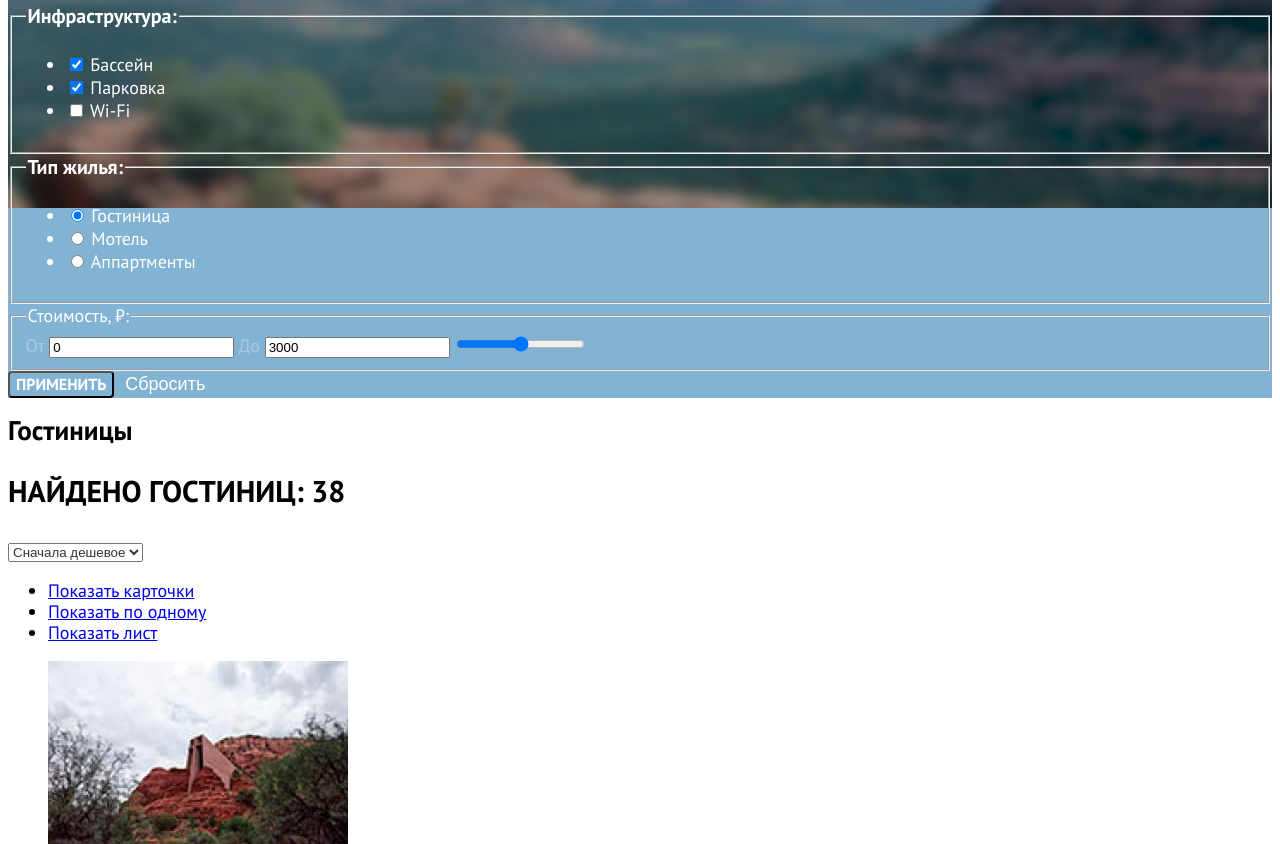
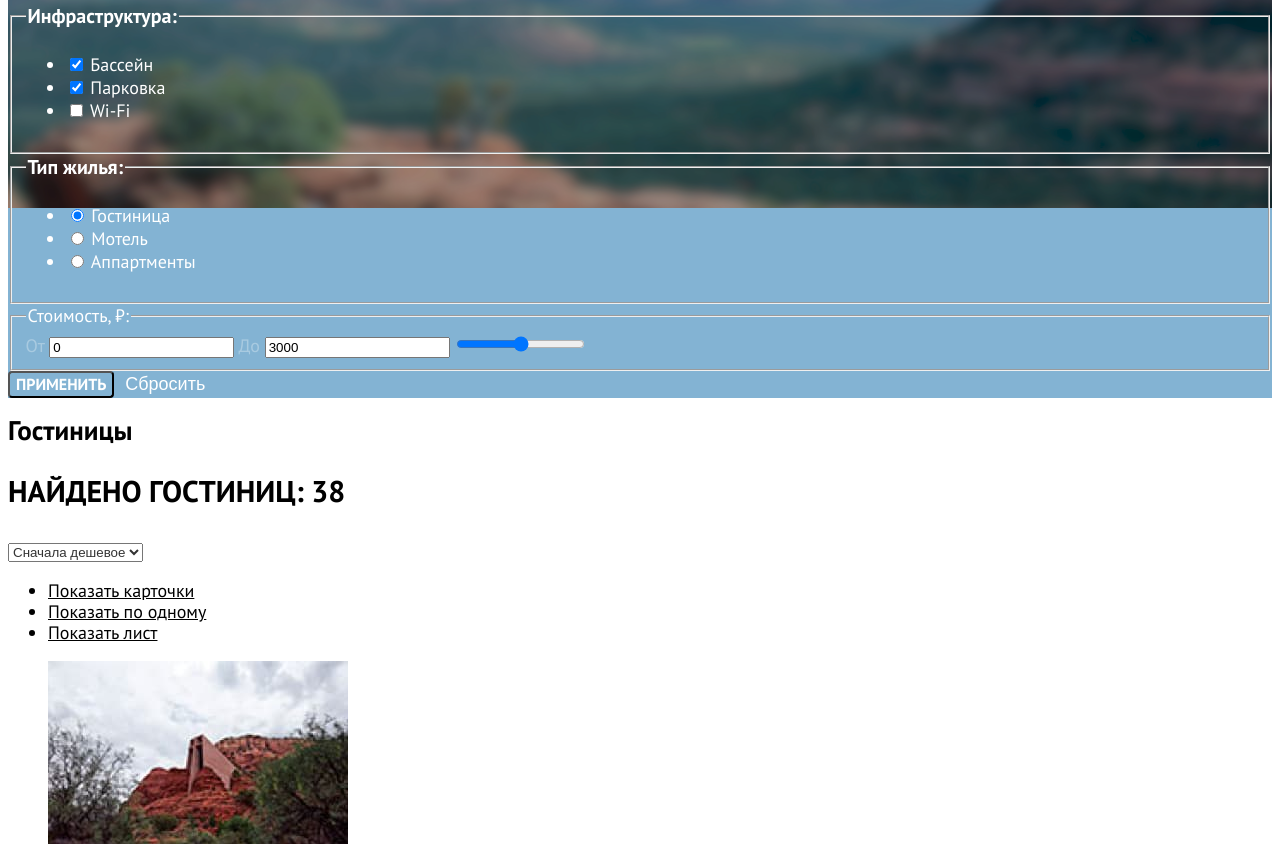
Before and after one commit to htmlacademy-htmlcss/1438629-sedona-33, a plain HTML site: page catalog.html in a window 1280 px wide. Shown: the part 545-1389 px from the top of the page. Drawn offline with Linux system fonts and the light colour scheme.

Commit message:
Update catalog.html

```diff
--- a/catalog.html
+++ b/catalog.html
@@ -48,7 +48,6 @@
 	</header>
 	<main class="main-inner">
 		<div class="filter-box">
-			<header class="inner-header">
 			<h1 class="inner-header-title">Гостиницы Седоны</h1>
 			<ul class="breadcrumbs">
 				<li class="breadcrumbs-item">
@@ -58,7 +57,6 @@
 					<a class="breadcrumbs-link">Каталог</a>
 				</li>
 			</ul>
-			</header>
 			<section class="selection-block">
 				<h2 class="visually-hidden">Подбор параметров жилья</h2>
 				<form class="selection-form" action="https://echo.htmlacademy.ru/" method="get">
@@ -134,17 +132,17 @@
 			</select>
 			<ul class="sort-range-list">
 				<li class="sort-range-item">
-					<a href="#" class="button-title">
+					<a href="#" class="button-sort button-title">
 						<span class="visually-hidden">Показать карточки</span>
 					</a>
 				</li>
 				<li class="sort-range-item">
-					<a href="#" class="button-slideshow">
+					<a href="#" class="button-sort button-slideshow">
 						<span class="visually-hidden">Показать по одному</span>
 					</a>
 				</li>
 				<li class="sort-range-item">
-					<a href="#" class="button-list">
+					<a href="#" class="button-sort button-list">
 						<span class="visually-hidden">Показать лист</span>
 					</a>
 				</li>
```
Lines whose indentation alone changed are shown as unchanged.
